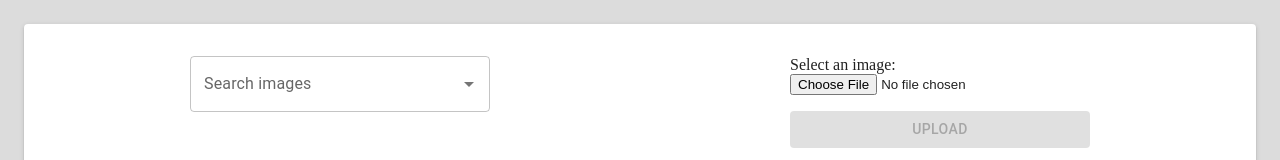
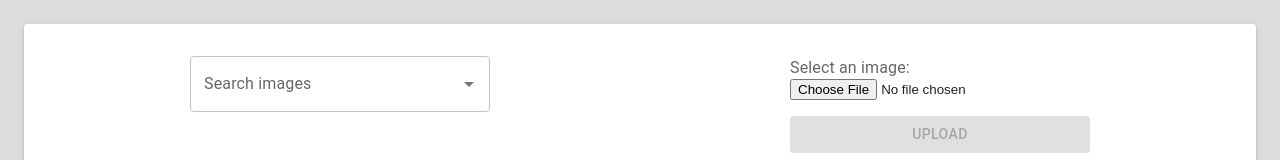
Before and after one commit to Mariella-Arias/image-loader, a React (Vite) app in the folder apps/client/: page / in a window 1280 px wide. Shown: the top 160 px of the page. Built offline with nearby package versions, Linux system fonts and the light colour scheme; no server answers.

Commit message:
Replace label for MUI styled FormLabel component

```diff
--- a/apps/client/src/components/ImageLoader.tsx
+++ b/apps/client/src/components/ImageLoader.tsx
@@ -12,6 +12,7 @@ import {
   Modal,
   IconButton,
   Typography,
+  FormLabel,
 } from '@mui/material';
 import CloseIcon from '@mui/icons-material/Close';
 
@@ -122,7 +123,7 @@ const ImageLoader = ({ onSubmit, onDelete, photos }: ImageGridProps) => {
                   flexDirection: 'column',
                 }}
               >
-                <label htmlFor="avatar">Select an image: &nbsp;</label>
+                <FormLabel htmlFor="avatar">Select an image: &nbsp;</FormLabel>
                 <input
                   type="file"
                   id="avatar"
```
